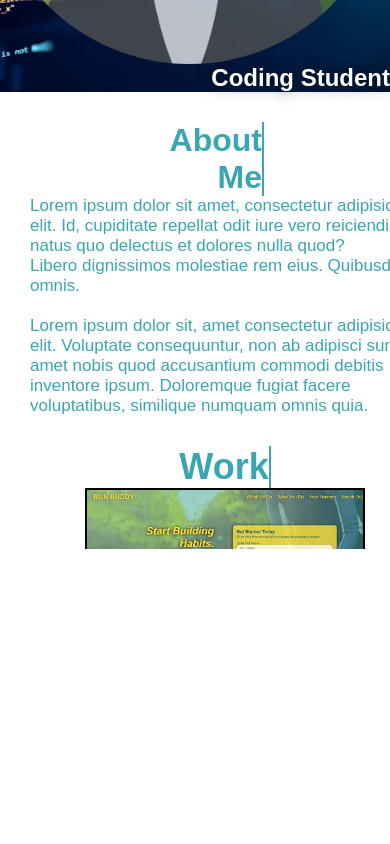
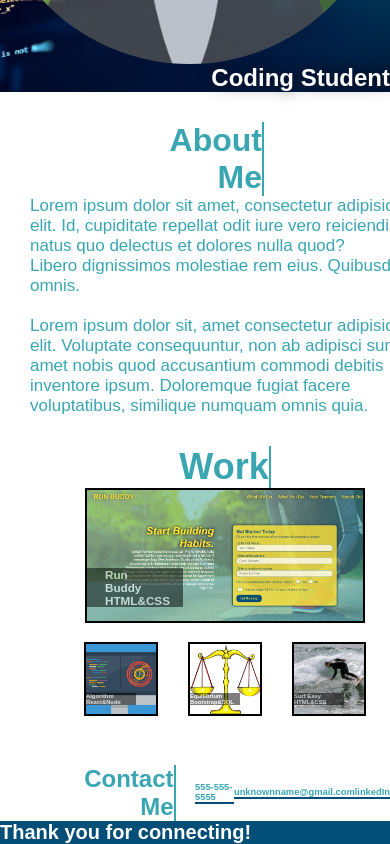
Before and after one commit to cpriyam90/First-Portfolio-Assignment, a plain HTML site: page index.html in a window 390 px wide. Shown: the part 468-1312 px from the top of the page. Drawn offline with Linux system fonts and the light colour scheme.

Commit message:
final updates

```diff
--- a/assets/css/style.css
+++ b/assets/css/style.css
@@ -475,10 +475,11 @@ header a:hover {
 
     .contact-methods {
       flex:0 50%;
+      justify-content: flex-start;
     }
 
     .contact {
-      font-size: 5px;
+      font-size: 8px;
     }
 
     .footer-title h2 {
```
Also changed, not shown: assets/images/screenshot.png (added), 1 other file.
